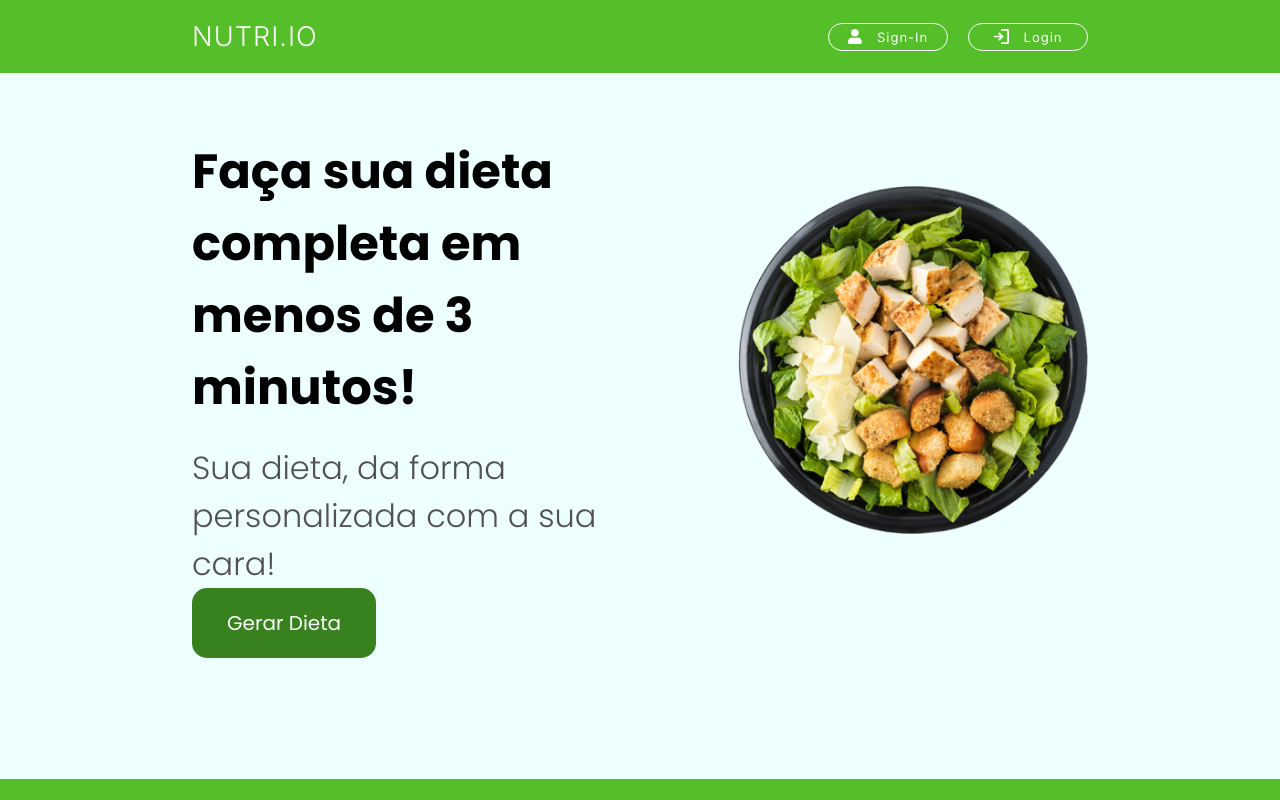
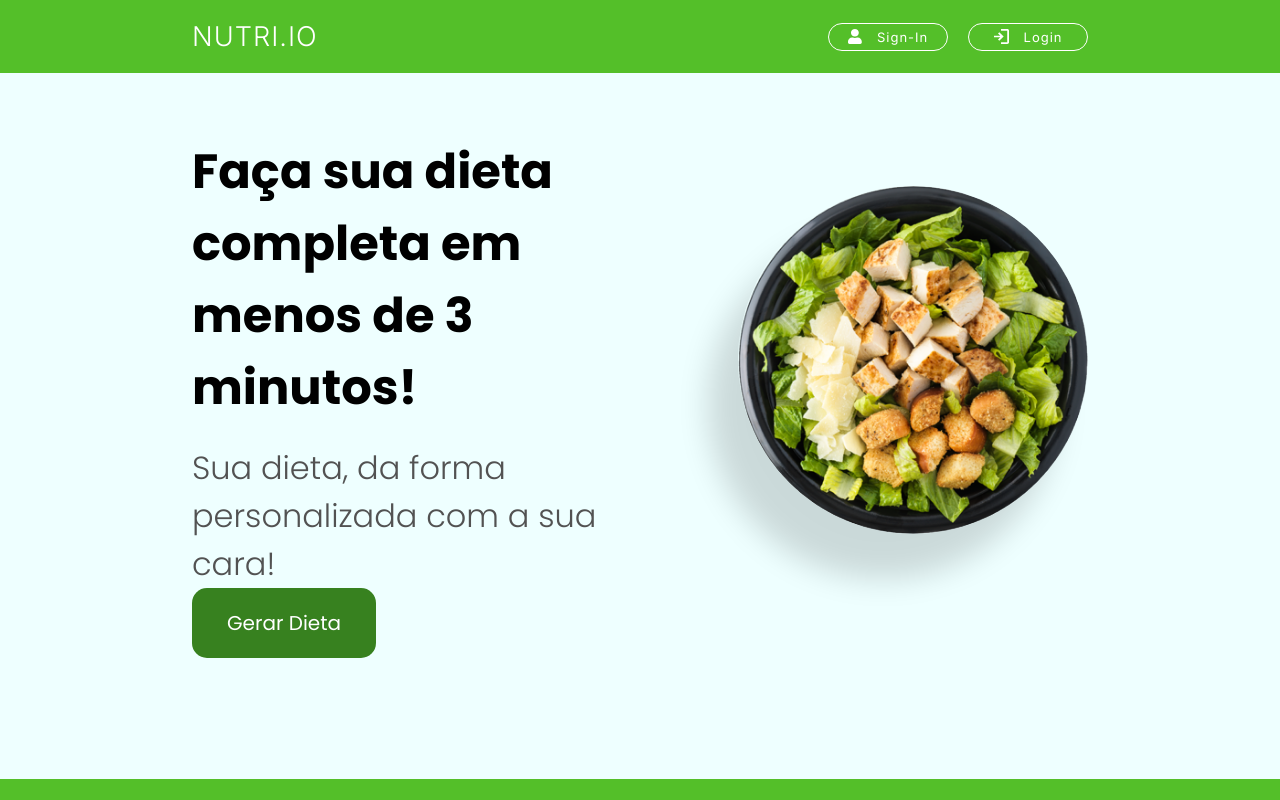
Before and after one commit to MarcosTenorioDev/Nutri.io, a React (Vite) app: page / in a window 1280 px wide. Shown: the top 800 px of the page. Built offline with nearby package versions, Linux system fonts and the light colour scheme; no server answers.

Commit message:
:lipstick: style: add shadow in img Header

```diff
--- a/src/assets/css/Header.css
+++ b/src/assets/css/Header.css
@@ -30,6 +30,8 @@
 
 .headerImg{
     width: 350px;
+    border-radius: 50%;
+    box-shadow: -30px 45px 30px 0px rgba(0, 0, 0, 0.15);
 }
 
 
```
